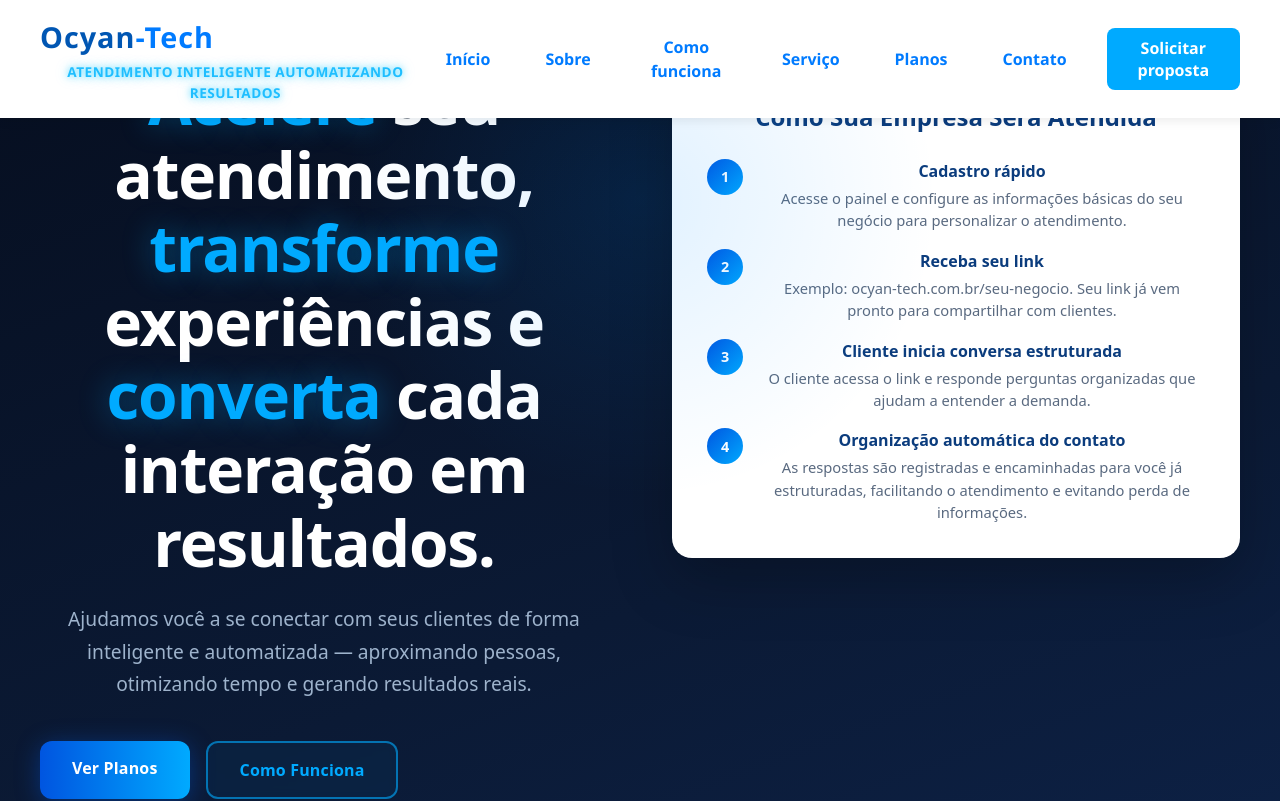
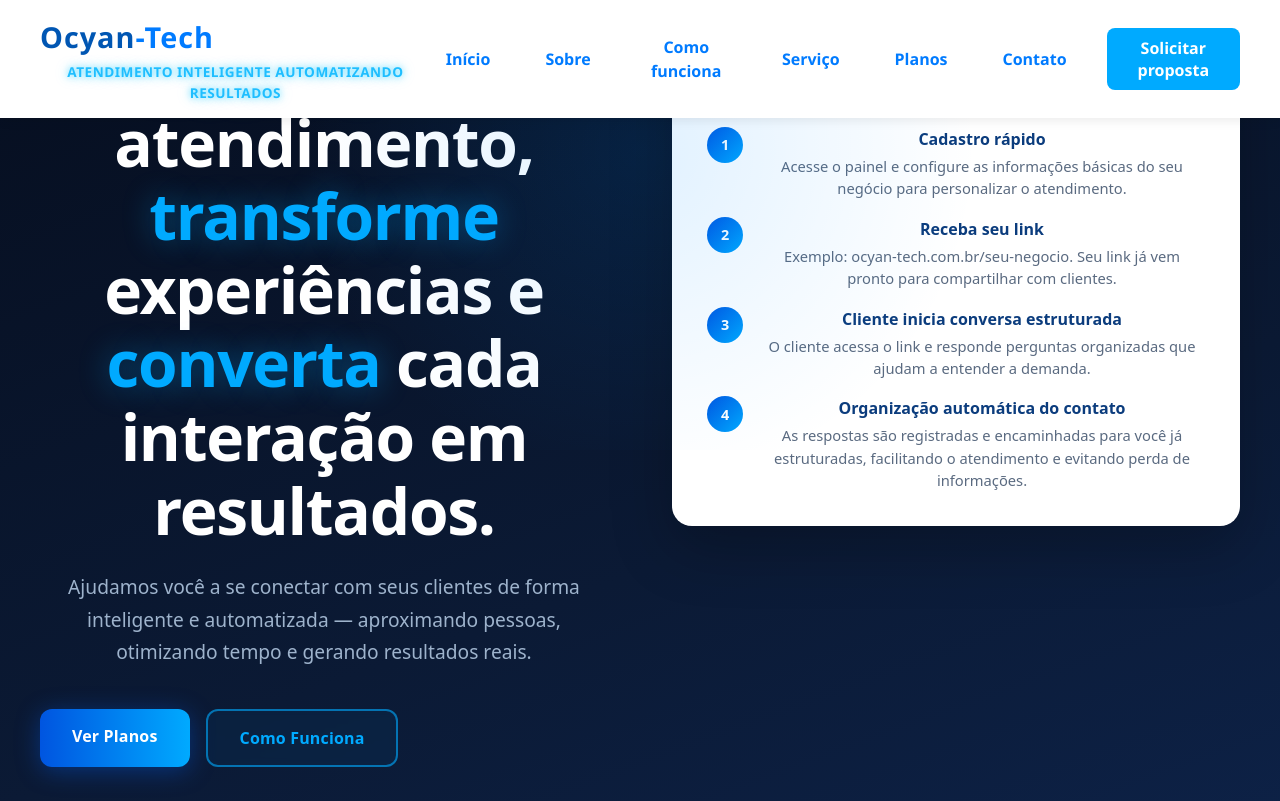
Before and after one commit to OcimarPrado/Frontend-ProjetoA, a React (Vite) app: page / in a window 1280 px wide. Shown: the top 801 px of the page. Built offline with nearby package versions, Linux system fonts and the light colour scheme.

Commit message:
ajuste em Hero

```diff
--- a/src/styles/Hero.css
+++ b/src/styles/Hero.css
@@ -1,7 +1,7 @@
 .hero {
   background: linear-gradient(160deg, #060e1f 0%, #0b1a35 60%, #0d2248 100%);
   color: #fff;
-  padding: 4rem 1.5rem 4rem;
+  padding: 2rem 1.5rem 2rem;
   display: flex;
   justify-content: center;
   align-items: justify;
@@ -14,10 +14,10 @@
 .hero::before {
   content: '';
   position: absolute;
-  top: -100px;
+  top: -150px;
   left: 50%;
   transform: translateX(-50%);
-  width: 600px;
+  width: 750px;
   height: 600px;
   background: radial-gradient(circle, rgba(0, 140, 255, 0.12) 0%, transparent 70%);
   pointer-events: none;
```
